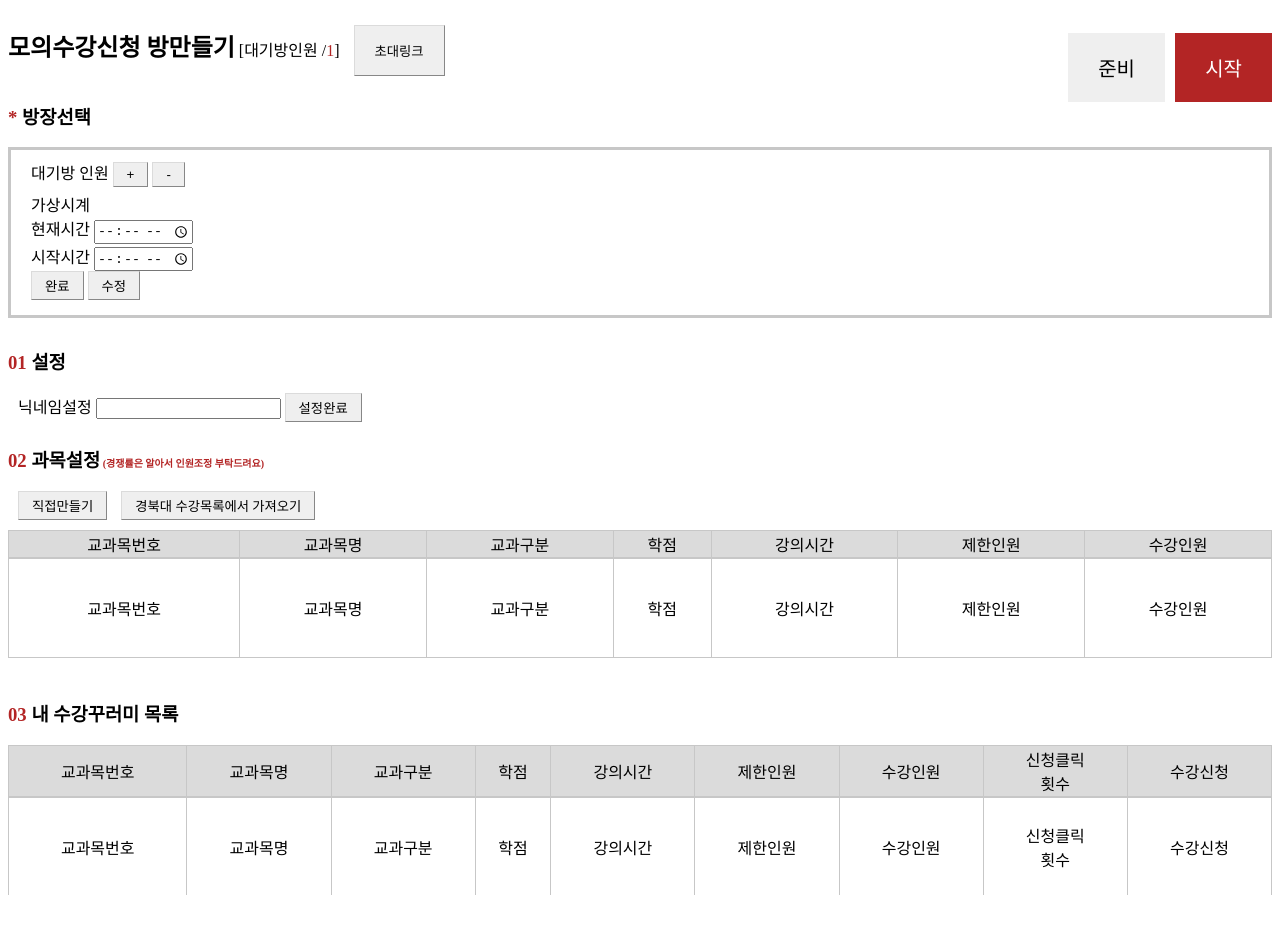
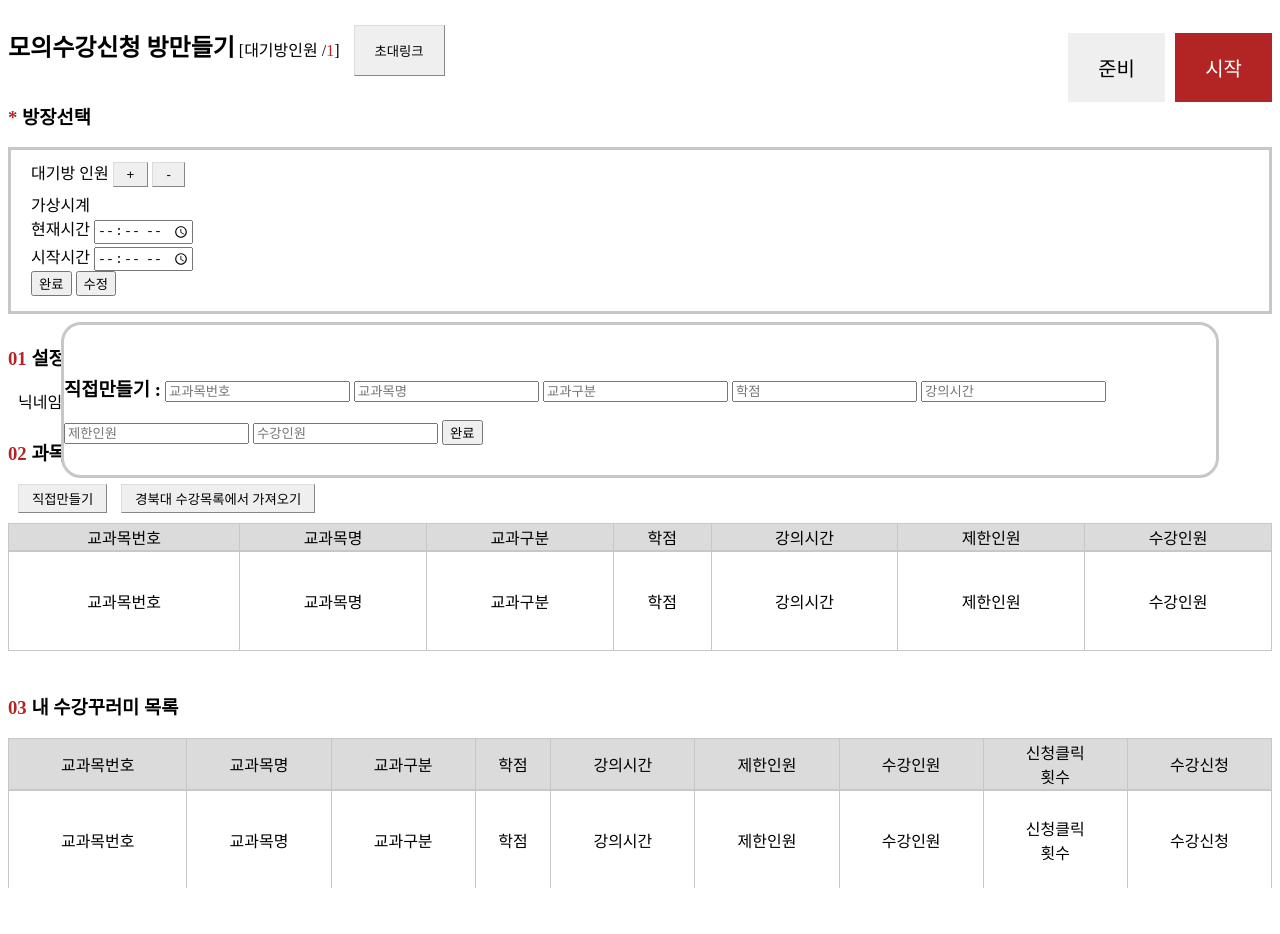
Before and after one commit to miloul/sugang_with_angry_ruru, a website: page 2.html in a window 1280 px wide. Both pictures are taken after a click on the button "직접만들기". Drawn offline with Linux system fonts and the light colour scheme; a web font is replaced by a local one.

Commit message:
db에 들어가나,,?

```diff
--- a/2.html
+++ b/2.html
@@ -30,7 +30,7 @@
             <div class="clock">
                 가상시계
                 <div id="result_c">
-                    <div class="result_wrap">
+                    <form class="result_wrap">
                         <div>
                             현재시간 <input type="time" id="current_time">
                         </div>
@@ -38,26 +38,41 @@
                             시작시간 <input type="time" id="start_time">
                         </div>
                         <div class="time_ok">
-                            <button class="time_submit">완료</button>
-                            <button class="time_modify">수정</button>
+                            <input type="button" class="time_submit" value="완료"></input>
+                            <input type="button" class="time_modify" value="수정"></input>
                         </div>
-                    </div>
+                    </form>
                 </div>
             </div>
         </div>
     </section>
     <section>
         <h3><span>01 </span>설정</h3>
-        <div class="name">
+        <form class="name">
             닉네임설정 <input type="text" id="name_txt">
-            <button id="ok">설정완료</button>
-        </div>
+            <input type="button" id="ok" value="설정완료"></input>
+        </form>
     </section>
     <section id="subject">
         <h3><span>02 </span>과목설정<span class="notice"> (경쟁률은 알아서 인원조정 부탁드려요)</span></h3>
         <div>
             <button class="make">직접만들기</button>
             <button class="get_sub">경북대 수강목록에서 가져오기</button>
+        </div>
+    </section>
+    <section id="set_myself">
+        <div class="sub_wrap">
+            <form id="subj">
+                <h3>직접만들기 : </h3>
+                <input type="text" placeholder="교과목번호" id="1">
+                <input type="text" placeholder="교과목명" id="2">
+                <input type="text" placeholder="교과구분" id="3">
+                <input type="text" placeholder="학점" id="4">
+                <input type="text" placeholder="강의시간" id="5">
+                <input type="text" placeholder="제한인원" id="6">
+                <input type="text" placeholder="수강인원" id="7">
+                <input type="submit" value="완료">
+            </form>
         </div>
     </section>
     <section style="width:100%; height:150px; overflow-y:scroll;">
@@ -128,5 +143,11 @@
         </div>
     </section>
     <script src="js/firstp.js"></script>
+    <script>
+        var socket = io();
+            $('#subj').on('submit', function(e) {
+                socket.emit('update class', $('#1').val(), $('#2').val(),$('#3').val(),$('#4').val(),$('#5').val(),$('#6').val(),$('#7').val())
+            });
+    </script>
 </body>
 </html>
--- a/css/firstpage.css
+++ b/css/firstpage.css
@@ -261,8 +261,8 @@ body {
     font-family: 'GmarketSansMedium';
 }
 
-/* 로그 */
-#see_log {
+/* 로그 + 과목 직접설정 */
+#see_log, #set_myself {
     position: fixed;
     display: none;
     justify-content: center;
@@ -274,7 +274,7 @@ body {
     z-index: 999;
 }
 
-#see_log .log_wrap {
+.log_wrap {
     display: flex;
     flex-direction: column;
     align-items: center;
@@ -282,6 +282,17 @@ body {
     width: 600px;
     height: 600px;
     background-color: white;
+    border: 3px solid rgb(199, 199, 199);
+    border-radius: 20px;
+}
+
+.sub_wrap {
+    display: flex;
+    align-items: center;
+    justify-content: center;
+    background-color: white;
+    width: 90%;
+    height: 150px;
     border: 3px solid rgb(199, 199, 199);
     border-radius: 20px;
 }
--- a/js/firstp.js
+++ b/js/firstp.js
@@ -84,9 +84,21 @@ function submit() {
 }
 
 //과목설정 - 직접 만들기
-makeButton.addEventListener('click', makeSub);
-function makeSub() {
+const make = document.querySelector("#set_myself");
 
+makeButton.addEventListener('click', openSub);
+function openSub() {
+    make.style.display='flex';
+}
+
+function closeSub() {
+    make.style.display='none';
+}
+
+window.onclick=function(event) {
+    if(event.target==make){
+        closeSub();
+    }
 }
 
 //과목설정 - 가져오기
```
